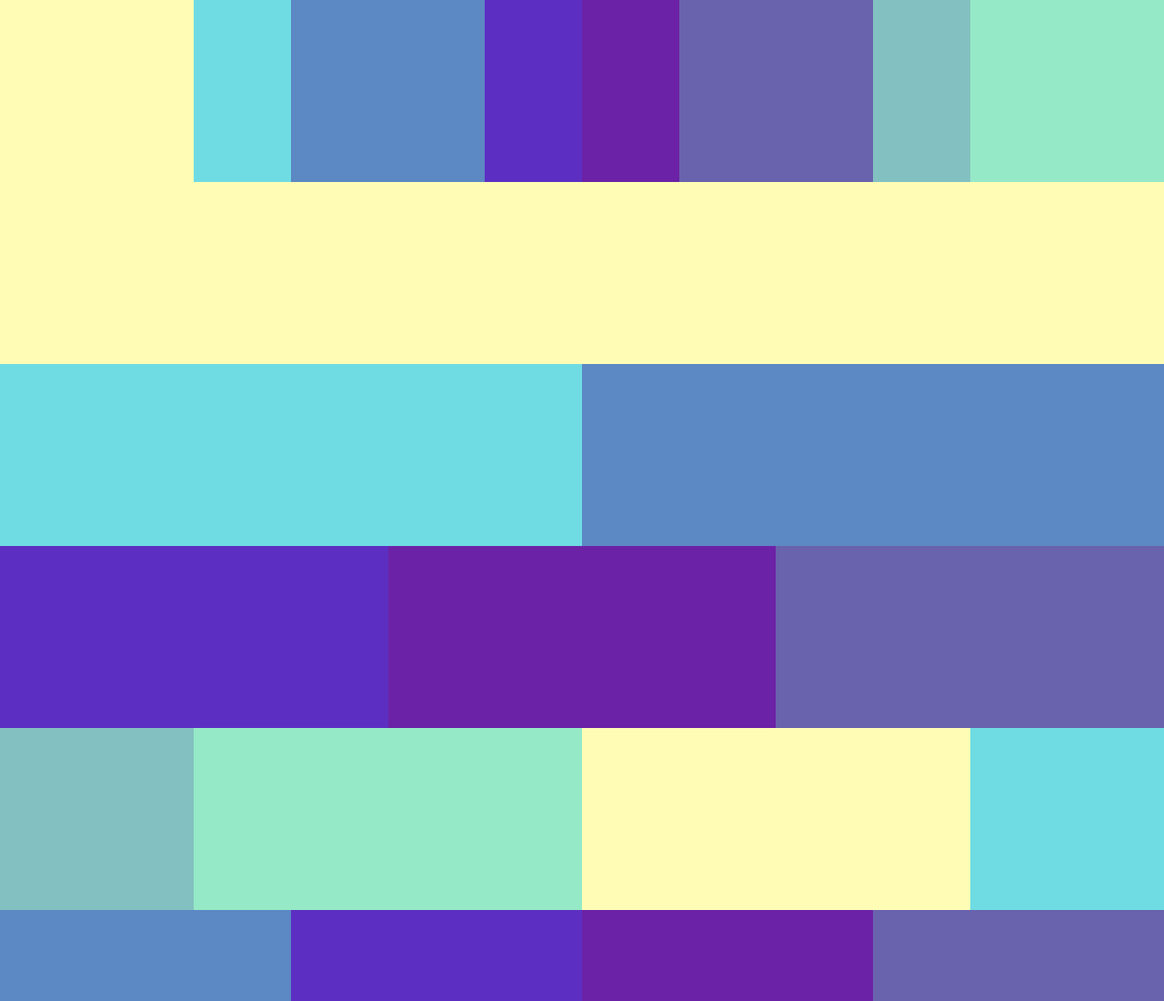
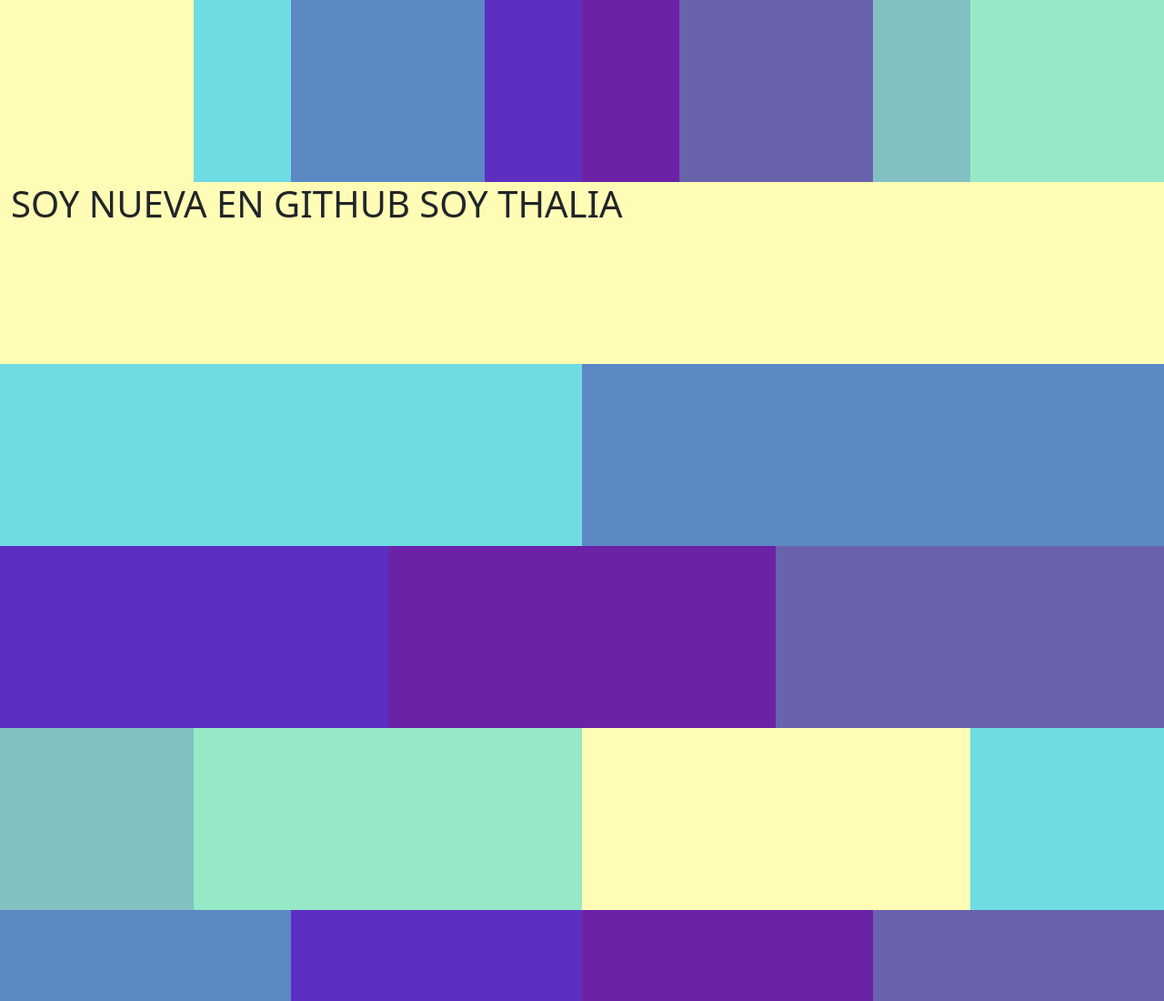
Before and after one commit to Thaliato/maquetaFlexBox, a plain HTML site: page index.html in a window 1280 px wide. Shown: the top 1100 px of the page at 91% size. Drawn offline with nearby package versions, Linux system fonts and the light colour scheme.

Commit message:
Coloqué un texto de: Soy nueva en github soy thalia en una columna

```diff
--- a/index.html
+++ b/index.html
@@ -18,7 +18,7 @@
             <div class="col-6 col-sm-6 col-md-3 col-lg-3 col-xl-2 col-xxl-2 color6"></div>
             <div class="col-6 col-sm-6 col-md-3 col-lg-3 col-xl-1 col-xxl-1 color7"></div>
             <div class="col-6 col-sm-6 col-md-3 col-lg-3 col-xl-2 col-xxl-2 color8"></div>
-            <div class="col-12 col-sm-12 col-md-12 col-lg-12 col-xl-12 col-xxl-12 color1"></div>
+            <div class="col-12 col-sm-12 col-md-12 col-lg-12 col-xl-12 col-xxl-12 color1"><h1>SOY NUEVA EN GITHUB SOY THALIA</h1></div>
             <div class="col-6 col-sm-6 col-md-3 col-lg-3 col-xl-6 col-xxl-6 color2"></div>
             <div class="col-6 col-sm-6 col-md-2 col-lg-2 col-xl-6 col-xxl-6 color3"></div>
             <div class="col-6 col-sm-6 col-md-2 col-lg-2 col-xl-4 col-xxl-4 color4"></div>
```
